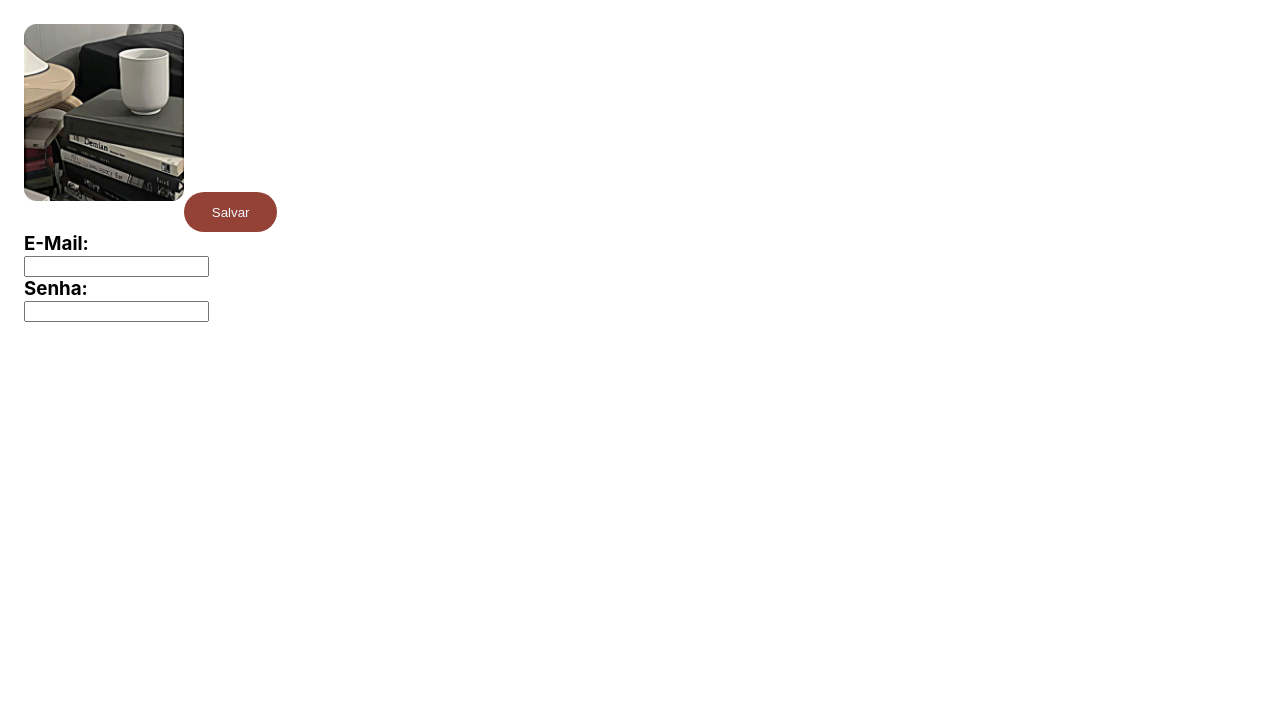
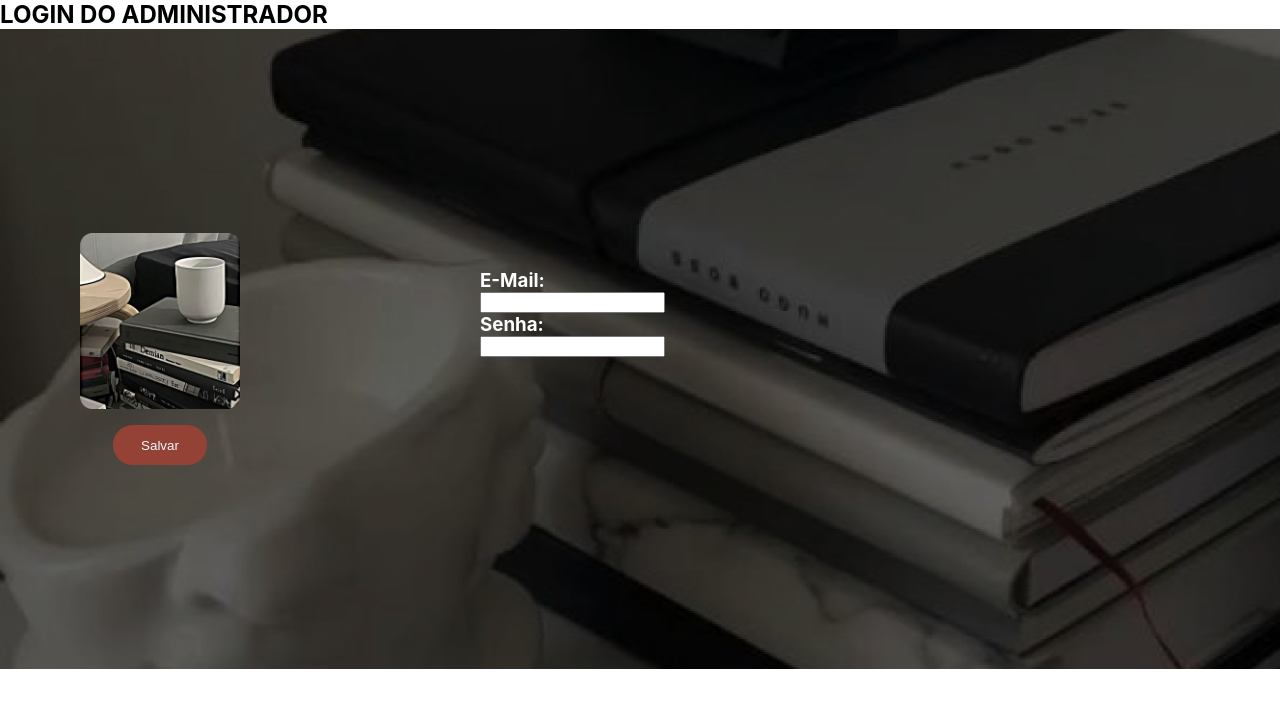
Before and after one commit to Johncarioca/TCC---doceria-, a React (Create React App) app in the folder site/: page / in a window 1280 px wide. Shown: the top 708 px of the page. Built offline with nearby package versions, Linux system fonts and the light colour scheme.

Commit message:
ALTERACOES

```diff
--- a/site/src/pages/adm/loginAdm/index.js
+++ b/site/src/pages/adm/loginAdm/index.js
@@ -4,18 +4,18 @@ export default function LoginAdm(){
 
 
     return(
-        <section className= 'login-adm'>
+        <section >
+             <h1> LOGIN DO ADMINISTRADOR</h1>
 
+                <div className= 'f1-loginadm'>
 
-                <div classname= 'f1-loginadm'>
-
-                    <div classname='sub1-f1'>
+                    <div className='sub1-f1'>
                         <img className='seta' src="/assets/image/cardlogadm.png" alt="" />
                         <button className='bt-salvar'> Salvar </button>
 
                     </div>
 
-                    <div classname='sub2-f1'>
+                    <div className='sub2-f1'>
 
                         <h3 > E-Mail: </h3>
                         <input type='text' />
--- a/site/src/pages/adm/loginAdm/index.scss
+++ b/site/src/pages/adm/loginAdm/index.scss
@@ -1,16 +1,39 @@
 
 
 
-.login-adm{
-    padding:1.5em;
+.f1-loginadm{
+    padding: 5em;
+    height: 40rem;
+
+
+    background-image: url(../../../../public/assets/image/loginadm.png);
+
 
     display: flex;
     flex-direction: row;
     align-items: center;
 
-    .sub-f1{
+    .sub1-f1{
         display: flex;
-        flex-direction: column;
+        flex-direction: column ;
+        align-items: center;
+
+        padding-right: 5em;
+
+    }
+
+    .sub2-f1{
+        display: flex;
+        flex-direction: column ;
+
+
+
+        height: 10em;
+        padding-left: 10em ;
+
+        color: #fff;
+
+        padding-bottom: 5em;
 
     }
 
@@ -42,17 +65,7 @@
         height: 6rem;
 
 
-        .div-1{
-            display: flex;
-            width: 20rem;
-            justify-content: space-between;
-            align-items: center;
-            .seta{
-                width: 1.9rem;
-                height: 1.3rem;
-            }
 
-        }
 
     }
 
```
Also changed, not shown: site/public/assets/image/loginadm.png (added).
